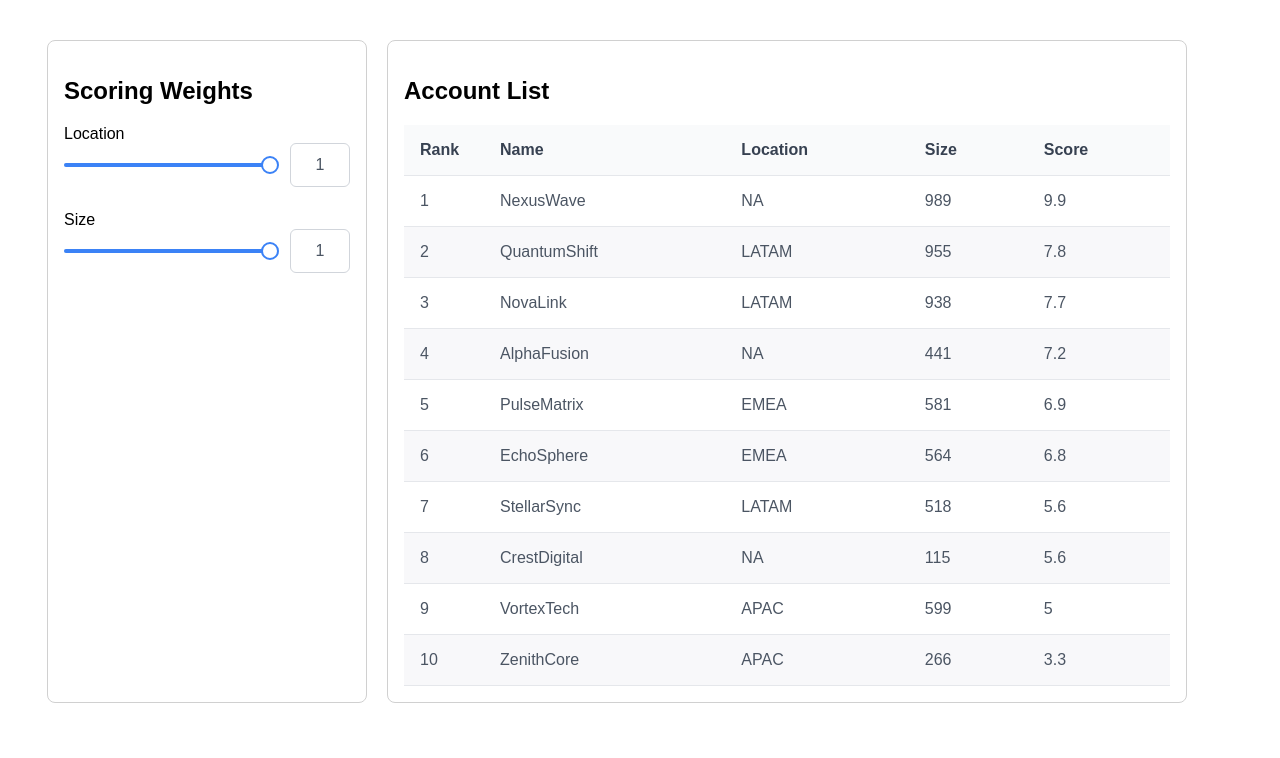
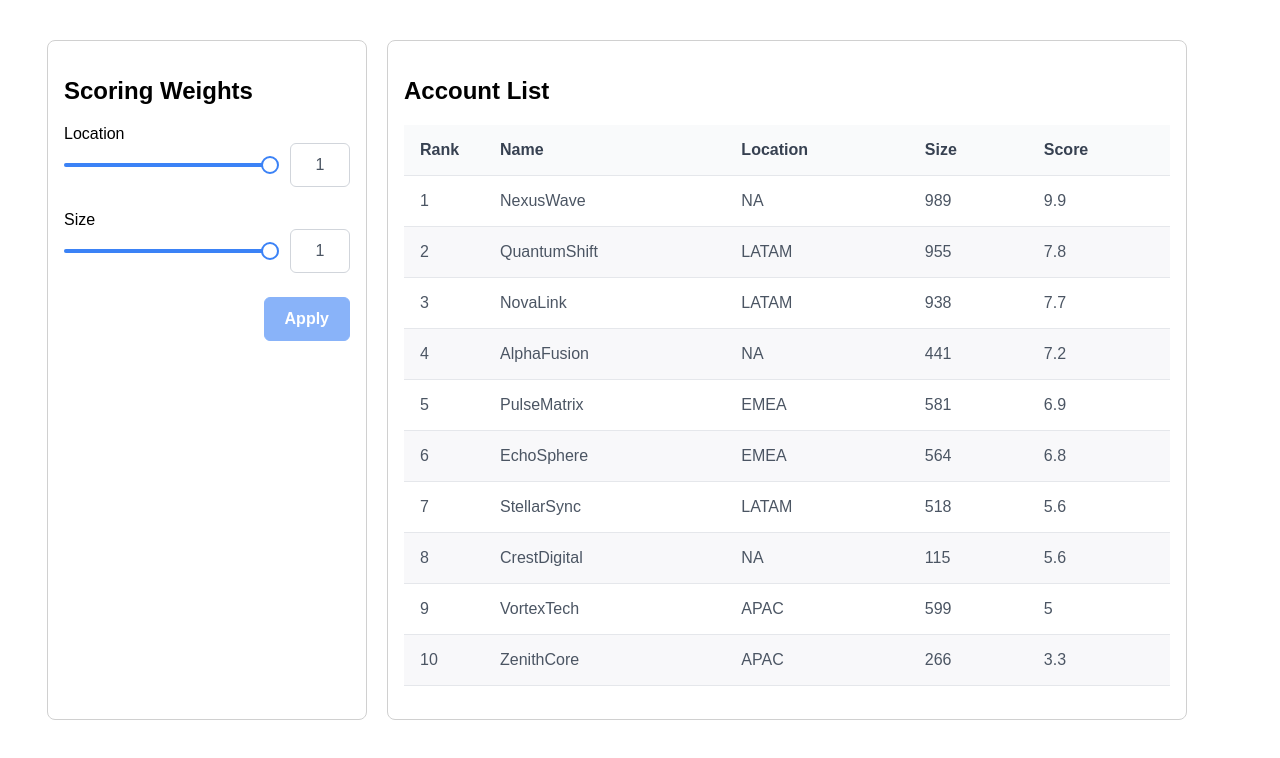
Before and after one commit to eddieux/account-scoring, a Vue app: page / in a window 1280 px wide. Shown: the top 758 px of the page. Built offline with nearby package versions, Linux system fonts and the light colour scheme; a web font is replaced by a local one.

Commit message:
add weight apply button

```diff
--- a/src/App.vue
+++ b/src/App.vue
@@ -6,27 +6,32 @@
         <div class="slider-container">
           <label for="location">Location</label>
           <div class="slider-with-value">
-            <Slider v-model="locationWeight" :min="0" :max="1" :step="0.1" class="w-full" />
+            <Slider v-model="locationWeight" :min="0" :max="1" :step="0.1" class="w-full" @change="trackChanges" />
             <InputText v-model="locationWeight" :readonly="true" class="value-display" />
           </div>
         </div>
         <div class="slider-container">
           <label for="size">Size</label>
           <div class="slider-with-value">
-            <Slider v-model="sizeWeight" :min="0" :max="1" :step="0.1" class="w-full" />
+            <Slider v-model="sizeWeight" :min="0" :max="1" :step="0.1" class="w-full" @change="trackChanges" />
             <InputText v-model="sizeWeight" :readonly="true" class="value-display" />
           </div>
+        </div>
+        <div class="apply-button-container">
+          <Button label="Apply" :disabled="!hasChanges" @click="applyWeights" />
         </div>
       </div>
       <div class="column second-column">
         <h2>Account List</h2>
-        <DataTable :value="sortedRankings" stripedRows>
+        <Transition>
+          <DataTable v-show="tableVisible" :value="sortedRankings" stripedRows>
             <Column field="rank" header="Rank" style="width: 80px;"></Column>
             <Column field="name" header="Name"></Column>
             <Column field="location" header="Location"></Column>
             <Column field="size" header="Size"></Column>
             <Column field="score" header="Score"></Column>
           </DataTable>
+        </Transition>
       </div>
     </div>
   </div>
@@ -38,6 +43,45 @@ import { ref, computed } from 'vue';
 // Define reactive variables for each slider (0-1 range)
 const locationWeight = ref(1);
 const sizeWeight = ref(1);
+
+// Define separate variables for applied weights (used in calculations)
+const appliedLocationWeight = ref(1);
+const appliedSizeWeight = ref(1);
+
+// Track if user has made changes to the sliders
+const hasChanges = ref(false);
+
+// Table visibility state for animation
+const tableVisible = ref(true);
+
+// Track changes to enable the Apply button
+const trackChanges = () => {
+  if (locationWeight.value !== appliedLocationWeight.value ||
+      sizeWeight.value !== appliedSizeWeight.value) {
+    hasChanges.value = true;
+  } else {
+    hasChanges.value = false;
+  }
+};
+
+// Function to apply the weights with animation
+const applyWeights = () => {
+  // First hide the table with fade out effect
+  tableVisible.value = false;
+
+  // Wait for the transition to complete before updating weights
+  setTimeout(() => {
+    // Apply the new weights
+    appliedLocationWeight.value = parseFloat(locationWeight.value);
+    appliedSizeWeight.value = parseFloat(sizeWeight.value);
+    hasChanges.value = false; // Reset changes flag after applying
+
+    // Show the table again with fade in effect
+    setTimeout(() => {
+      tableVisible.value = true;
+    }, 100);
+  }, 300); // Match this with the CSS transition duration
+};
 
 // Create balanced array of locations
 const locations = ['NA', 'LATAM', 'EMEA', 'APAC', 'NA', 'LATAM', 'EMEA', 'APAC', 'NA', 'LATAM'];
@@ -58,8 +102,8 @@ const getLocationScore = (location) => {
 
 // Calculate score based on location and size
 const calculateScore = (account) => {
-  const locationScore = getLocationScore(account.location) * locationWeight.value;
-  const sizeScore = (account.size / 200) * sizeWeight.value;
+  const locationScore = getLocationScore(account.location) * appliedLocationWeight.value;
+  const sizeScore = (account.size / 200) * appliedSizeWeight.value;
   return parseFloat((locationScore + sizeScore).toFixed(1));
 };
 
@@ -103,6 +147,7 @@ const sortedRankings = computed(() => {
   display: flex;
   gap: 20px;
   width: 100%;
+  height: 680px;
 }
 
 .column {
@@ -159,4 +204,21 @@ const sortedRankings = computed(() => {
   color: red;
   font-weight: 800;
 }
+
+.apply-button-container {
+  margin-top: 1.5rem;
+  display: flex;
+  justify-content: flex-end;
+}
+
+/* Add transition styles for the table */
+.v-enter-active,
+.v-leave-active {
+  transition: opacity 0.3s ease;
+}
+
+.v-enter-from,
+.v-leave-to {
+  opacity: 0;
+}
 </style>
```
Lines whose indentation alone changed are shown as unchanged.
